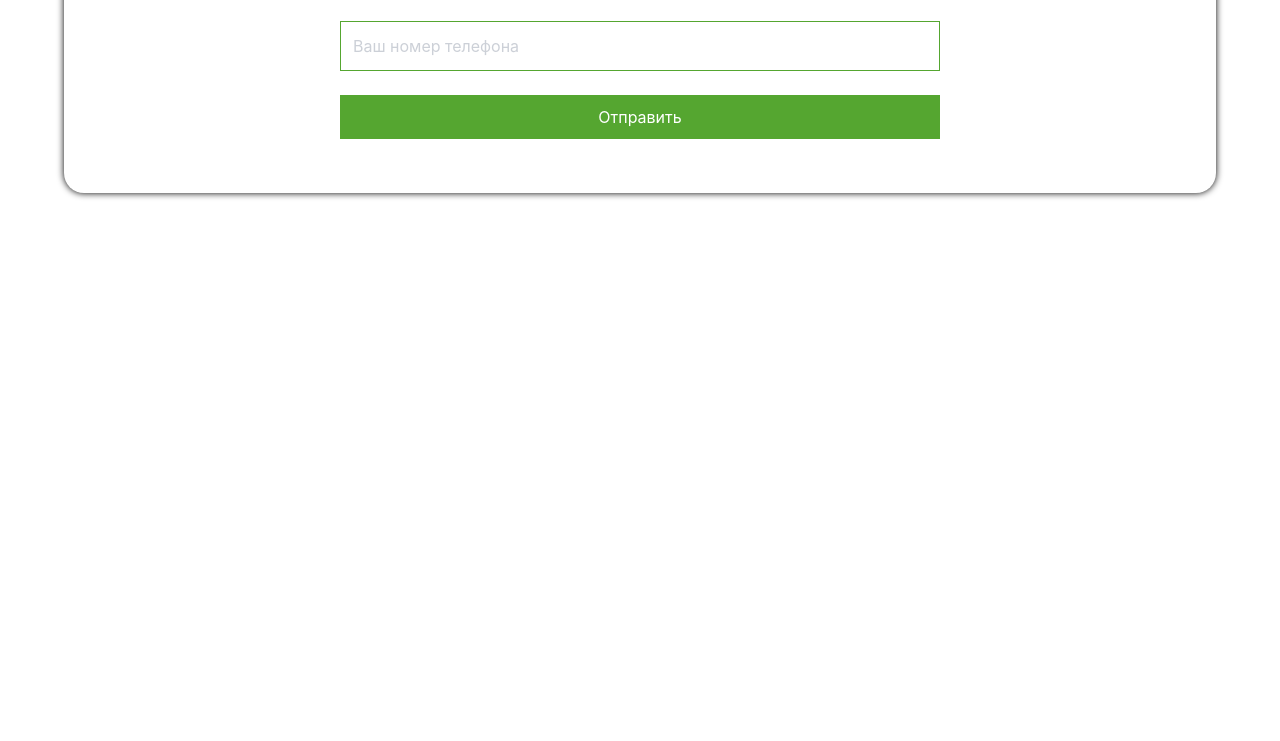
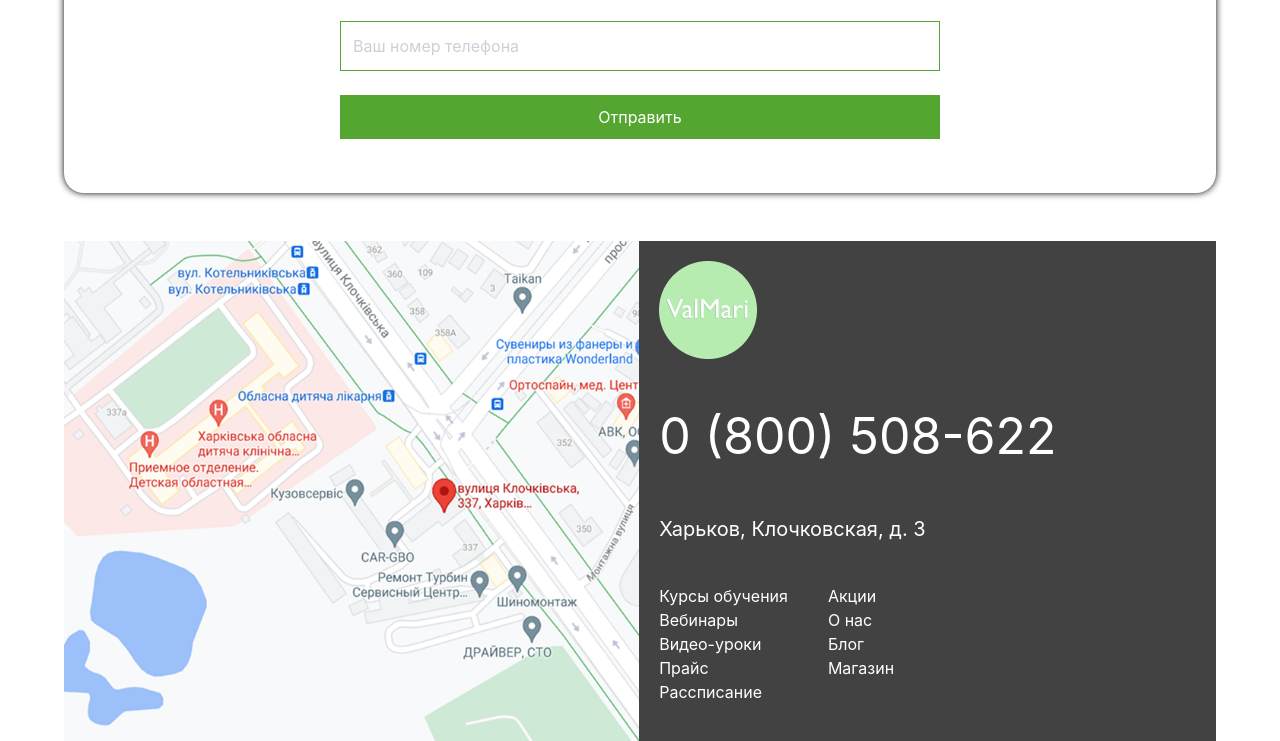
Before and after one commit to Hojiakbar-art/-, a website: page index.html in a window 1280 px wide. Shown: the part 3268-4009 px from the top of the page. Before the commit the page ends 3509 px from the top, so only its background shows below. Drawn offline with nearby package versions, Linux system fonts and the light colour scheme; files that its build step writes are made by us from their sources; files whose address does not match are found by name.

Commit message:
Added footer from Hojiakbar

```diff
--- a/index.html
+++ b/index.html
@@ -292,5 +292,34 @@
 
         <br>
         <br>
+        <footer class="w-[90%] lg:max-w-300 m-auto flex flex-col lg:flex-row lg:h-150">
+            <div>
+                <img class="lg:h-150 lg:w-150" src="./src/Hojiakbarimages/image 21.png" alt="">
+            </div>
+            <div class="bg-[#424242] text-white p-5 flex flex-col gap-10 lg:w-150">
+                <div>
+                    <img src="./src/Hojiakbarimages/Лого.png" alt="">
+                </div>
+                <p class="text-[50px]">0 (800) 508-622</p>
+                <p class="text-[20px]">Харьков, Клочковская, д. 3</p>
+                <div class="flex gap-10">
+                    <div>
+                        <p>Курсы обучения</p>
+                        <p>Вебинары</p>
+                        <p>Видео-уроки</p>
+                        <p>Прайс</p>
+                        <p>Рассписание</p>
+                    </div>
+                    <div>
+                        <p>Акции</p>
+                        <p>О нас</p>
+                        <p>Блог</p>
+                        <p>Магазин</p>
+                    </div>
+                </div>
+                <h1 class="text-[30px]"><i class="fa-brands fa-square-facebook"></i> <i class="fa-brands fa-instagram"></i></h1>
+                <p>Политика конфиденциальности</p>
+            </div>
+        </footer>
 </body>
 </html>
```
